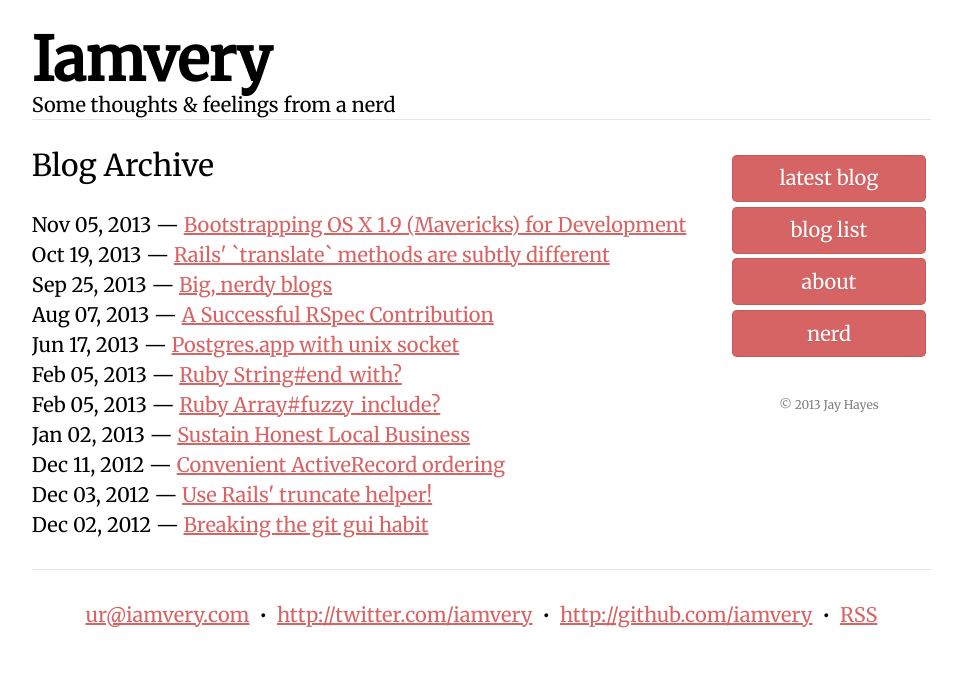
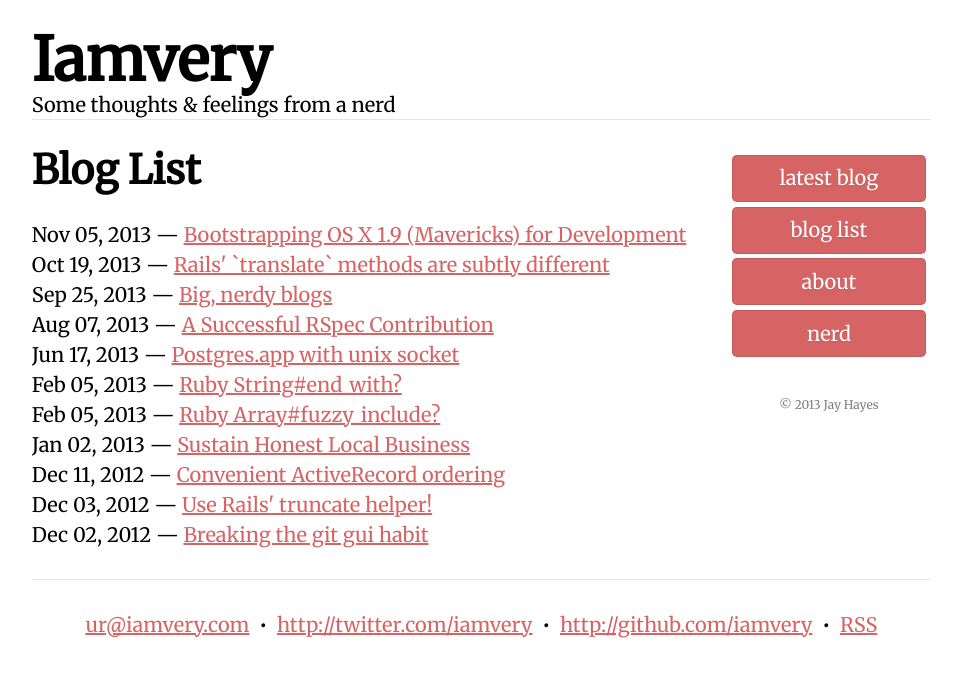
Before and after one commit to iamvery/iamvery.github.com, a Jekyll site: the page built from archive.html, in a window 1280 px wide. Shown: the top 677 px of the page, without its empty margins (159-1121 px from the left). Built offline with Jekyll 4.4.1, drawn with Linux system fonts in a browser that asks for light colours.

Commit message:
s/Blog Archive/Blog List/

```diff
--- a/archive.html
+++ b/archive.html
@@ -1,13 +1,11 @@
 ---
 layout: default
-title: Blog Archive
+title: Blog List
 ---
 
-<section>
-  <h2> Blog Archive</h2>
-  <ul>
-    {% for post in site.posts %}
-      <li>{{ post.date | date: "%b %d, %Y"  }} &mdash; <a href="{{ post.url }}">{{ post.title }}</a></li>
-    {% endfor %}
-  </ul>
-</section>
+<h1>Blog List</h1>
+<ul>
+  {% for post in site.posts %}
+    <li>{{ post.date | date: "%b %d, %Y"  }} &mdash; <a href="{{ post.url }}">{{ post.title }}</a></li>
+  {% endfor %}
+</ul>
```
